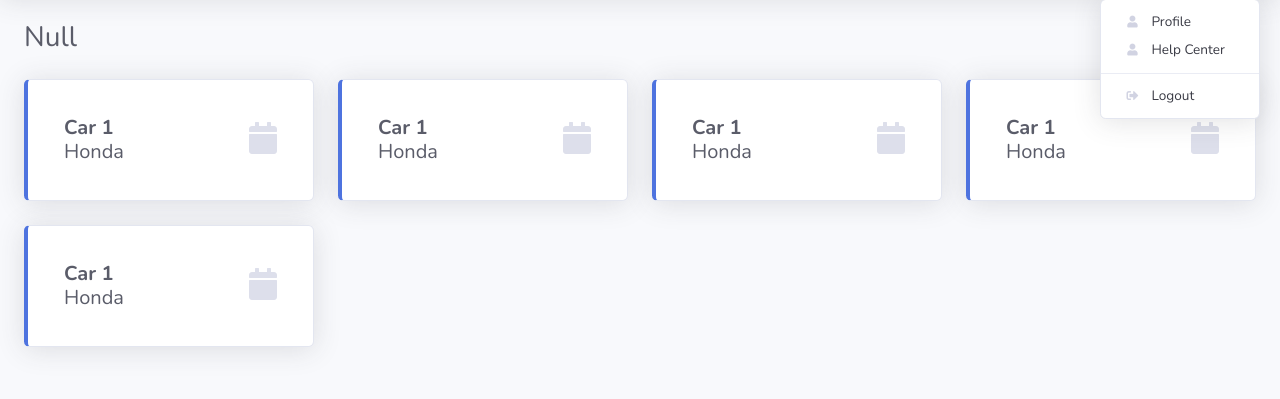
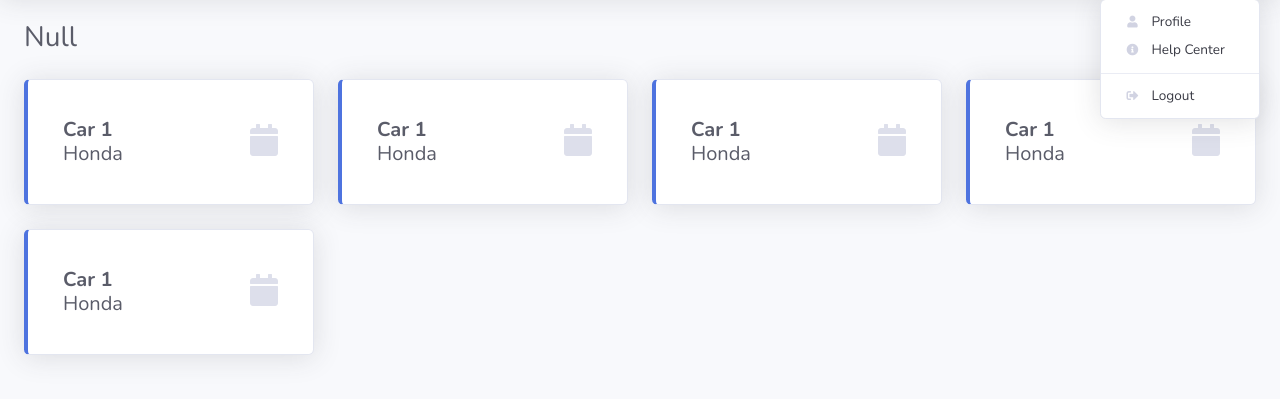
Before and after one commit to wmjipoyok/sc2006, a website: page SC2006/car-list.html in a window 1280 px wide. Both pictures are taken after a click on the button "User Name". Shown: the part 73-472 px from the top of the page. Drawn offline with nearby package versions, Linux system fonts and the light colour scheme.

Commit message:
change icon and remove unuse link and script

```diff
--- a/SC2006/car-list.html
+++ b/SC2006/car-list.html
@@ -4,16 +4,7 @@
 <head>
     <meta charset="UTF-8">
     <title>Carpark</title>
-    <link rel="stylesheet" href="./css/styles.css">
-
-    <!-- Custom fonts for this template-->
-    <link href="vendor/fontawesome-free/css/all.min.css" rel="stylesheet" type="text/css">
-    <link
-        href="https://fonts.googleapis.com/css?family=Nunito:200,200i,300,300i,400,400i,600,600i,700,700i,800,800i,900,900i"
-        rel="stylesheet">
-
     <!-- Custom styles for this template-->
-    <link href="css/sb-admin-2.min.css" rel="stylesheet">
     <script src="https://code.jquery.com/jquery-1.10.2.js"></script>
     <script src="./js/common.js"></script>
 </head>
--- a/SC2006/nav.html
+++ b/SC2006/nav.html
@@ -14,6 +14,7 @@
 
     <!-- Custom styles for this template-->
     <link href="./css/sb-admin-2.min.css" rel="stylesheet">
+    <link rel="stylesheet" type="text/css" href="./css/styles.css" />
 </head>
 
 <nav class="navbar navbar-expand navbar-light bg-white topbar mb-4 static-top shadow">
@@ -63,7 +64,7 @@
                     Profile
                 </a>
                 <a class="dropdown-item" href="help-center.html">
-                    <i class="fas fa-user fa-sm fa-fw mr-2 text-gray-400"></i>
+                    <i class="fas fa-info-circle fa-sm fa-fw mr-2 text-gray-400"></i>
                     Help Center
                 </a>
                 <div class="dropdown-divider"></div>
```
Also changed, not shown: SC2006/main.html (+0 -1 lines).
